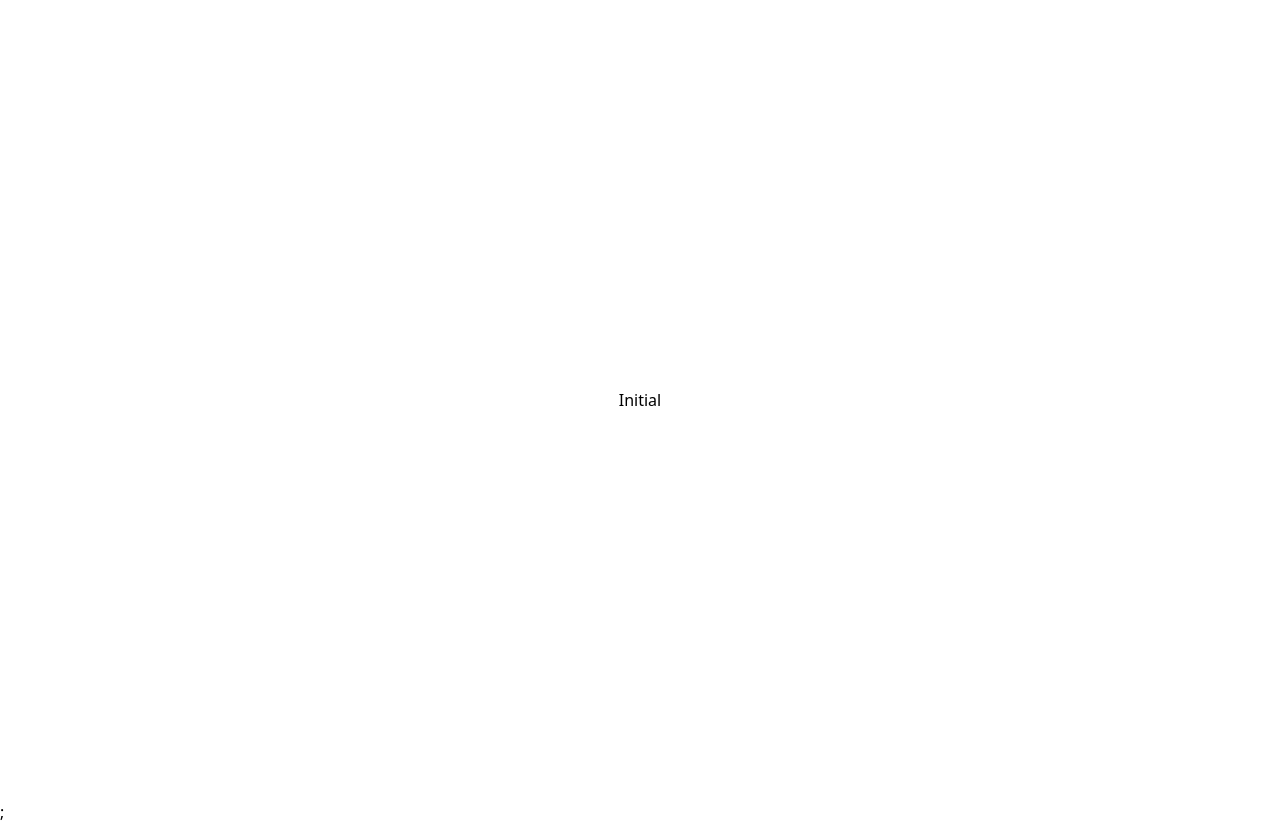
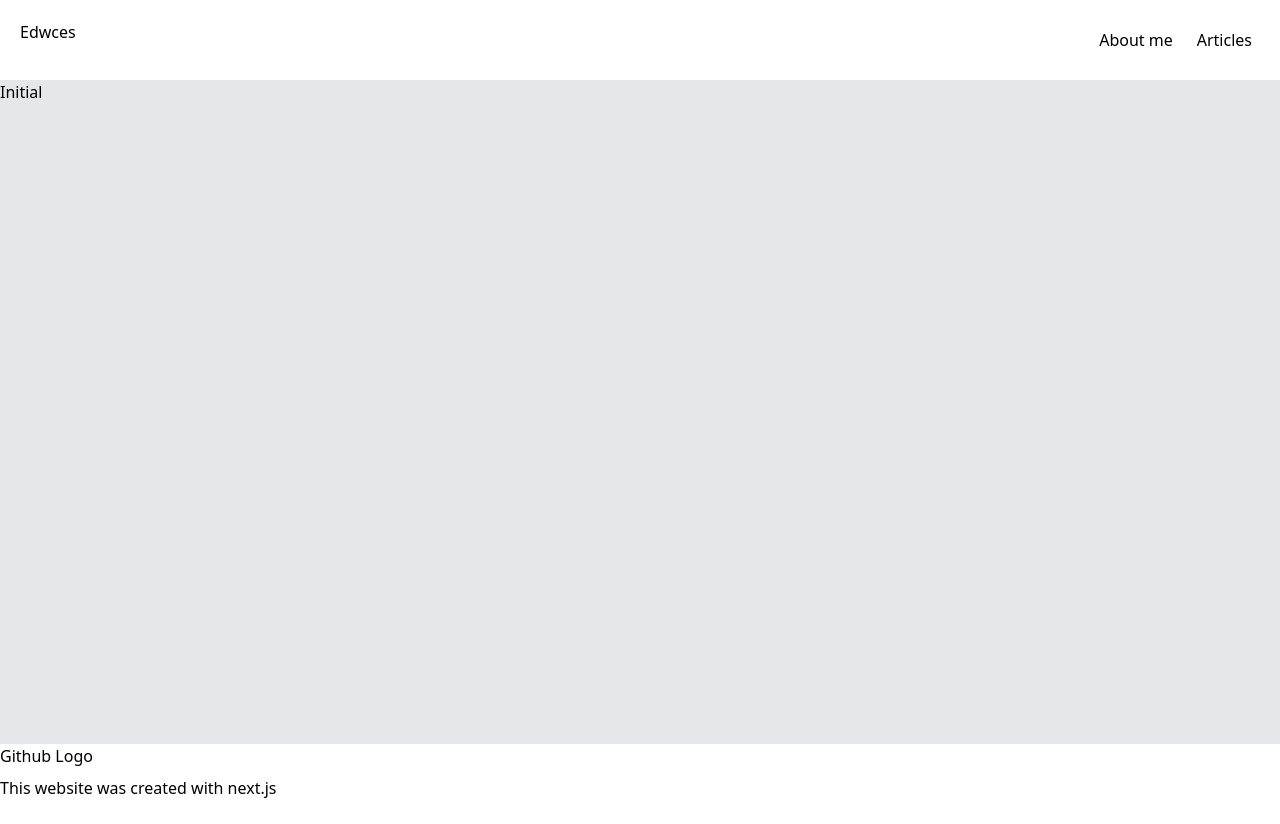
Before and after one commit to edwces/blog-next, a Next.js app in the folder web/: page / in a window 1280 px wide. After the commit the page ends 800 px from the top, so only its background shows below. Built offline with nearby package versions, Linux system fonts and the light colour scheme.

Commit message:
Layout Changes

```diff
--- a/web/src/components/layouts/MainLayout.tsx
+++ b/web/src/components/layouts/MainLayout.tsx
@@ -1,5 +1,6 @@
 import Head from "next/head";
 import { ReactNode } from "react";
+import { MainFooter } from "../main/MainFooter";
 import { MainHeader } from "../main/MainHeader";
 
 interface ArticleMetadata {
@@ -9,18 +10,21 @@ interface ArticleMetadata {
 
 interface MainLayoutProps {
   children: ReactNode;
-  meta: ArticleMetadata;
+  meta?: ArticleMetadata;
 }
 
 export const MainLayout = ({ children, meta }: MainLayoutProps) => {
   return (
     <>
-      <Head>
-        <title>{meta.title}</title>
-      </Head>
-      <div className="flex flex-col">
+      {meta && (
+        <Head>
+          <title>{meta.title}</title>
+        </Head>
+      )}
+      <div className="flex flex-col min-h-screen">
         <MainHeader />
-        <main>{children}</main>
+        <main className="bg-gray-200 flex-grow">{children}</main>
+        <MainFooter />
       </div>
     </>
   );
--- /dev/null
+++ b/web/src/components/main/MainFooter.tsx
@@ -0,0 +1,14 @@
+import Link from "next/link";
+
+export const MainFooter = () => {
+  return (
+    <footer>
+      <div className="flex flex-col gap-2">
+        <Link href="https://github.com/edwces/blog-next" passHref>
+          <a>Github Logo</a>
+        </Link>
+        <p>This website was created with next.js</p>
+      </div>
+    </footer>
+  );
+};
--- a/web/src/components/main/MainHeader.tsx
+++ b/web/src/components/main/MainHeader.tsx
@@ -1,8 +1,30 @@
+import Link from "next/link";
+
+const navItems = [
+  {
+    href: "/",
+    label: "About me",
+  },
+  {
+    href: "/article",
+    label: "Articles",
+  },
+];
+
 export const MainHeader = () => {
   return (
-    <header className="p-2">
+    <header className="p-5">
       <div className="flex justify-between">
-        <h1>Logo</h1>
+        <h1>Edwces</h1>
+        <div className="flex gap-2">
+          {navItems.map((item) => (
+            <Link href={item.href} key={item.href} passHref>
+              <a className="transition ease-in-out duration-150 p-2 rounded-md hover:bg-gray-200">
+                {item.label}
+              </a>
+            </Link>
+          ))}
+        </div>
       </div>
     </header>
   );
--- a/web/src/pages/_app.tsx
+++ b/web/src/pages/_app.tsx
@@ -6,7 +6,7 @@ import { Header } from "../components/ui/Header";
 const MyApp: AppType = ({ Component, pageProps }) => {
   return (
     <MDXProvider components={{ h1: Header.H1, h2: Header.H2 }}>
-      <Component {...pageProps} />;
+      <Component {...pageProps} />
     </MDXProvider>
   );
 };
--- a/web/src/pages/article/initial.mdx
+++ b/web/src/pages/article/initial.mdx
@@ -5,9 +5,7 @@ export const meta = {
   description: "Not real",
 };
 
-# Initial
-
-Lorem Ipsum jdkjhfjskdfjkjdfkjsdjsdjfksjdf
+I **love** using [Next.js](https://nextjs.org/)
 
 export default ({ children }) => (
   <MainLayout meta={meta}>{children}</MainLayout>
--- a/web/src/pages/index.tsx
+++ b/web/src/pages/index.tsx
@@ -1,27 +1,30 @@
 import type { NextPage } from "next";
 import Head from "next/head";
+import { MainLayout } from "../components/layouts/MainLayout";
 
 type Post = { title: string };
 type HomeProps = { posts: Post[] };
 
 const Home: NextPage<HomeProps> = ({ posts }) => {
   return (
-    <>
+    <MainLayout>
       <Head>
         <title>Create T3 App</title>
         <meta name="description" content="Generated by create-t3-app" />
         <link rel="icon" href="/favicon.ico" />
       </Head>
 
-      <main className="container mx-auto flex flex-col items-center justify-center min-h-screen p-4">
-        <div>{posts[0]?.title}</div>
-      </main>
-    </>
+      <div>{posts[0]?.title}</div>
+    </MainLayout>
   );
 };
 
 // Get Posts data by reading metadata via gray-matter
 export async function getStaticProps() {
+  // Iterate over files
+  // Get File metadata
+  // return it as static
+
   return { props: { posts: [{ title: "Initial" }] } };
 }
 
```
